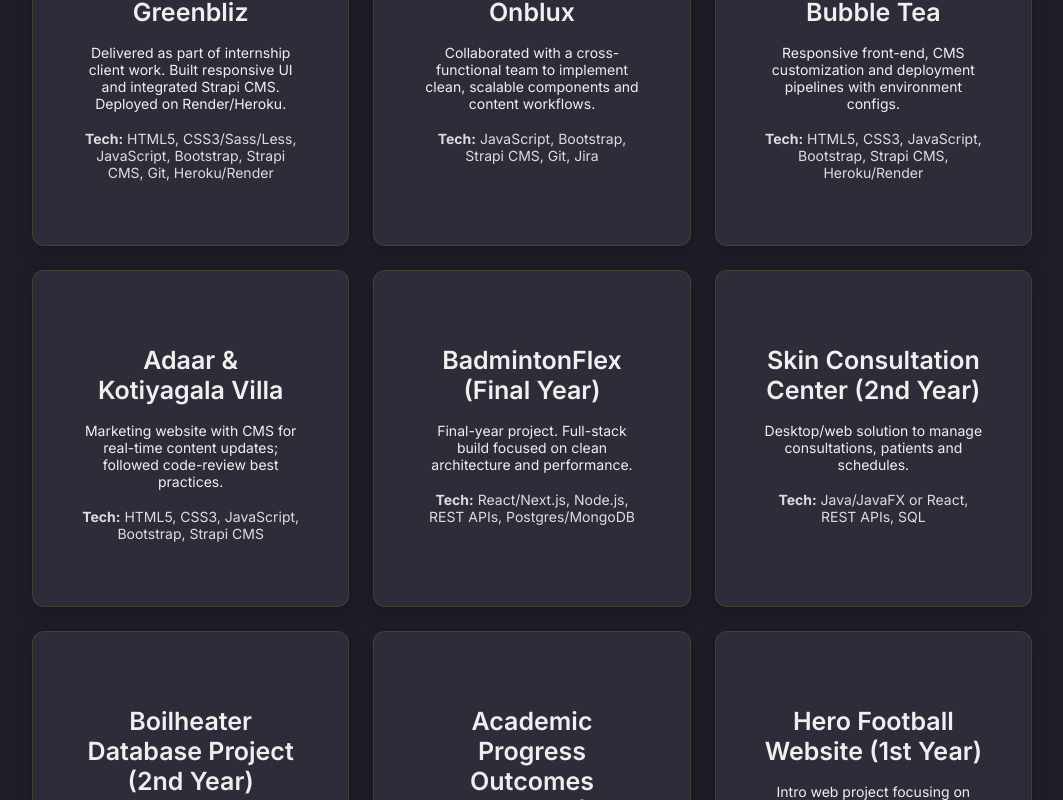
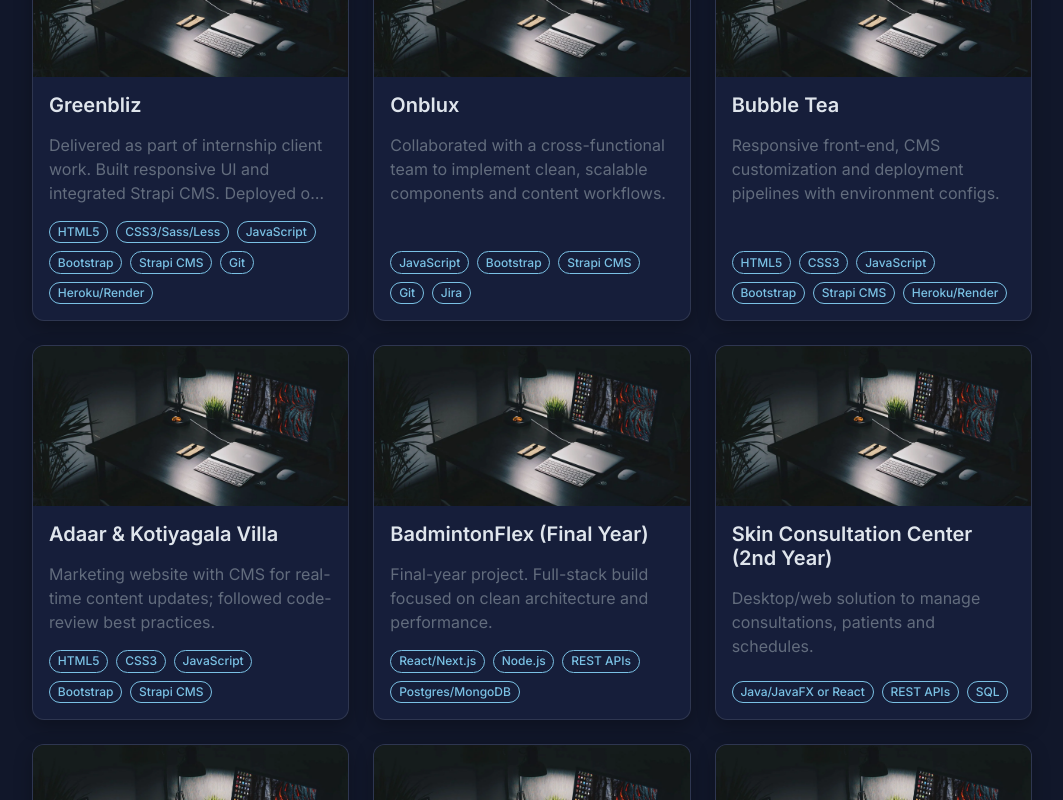
Before and after one commit to SandaruBandara2001/react-portfolio, a React (Vite) app: page / in a window 1280 px wide. Shown: the part 1840-2640 px from the top of the page, without its empty margins (108-1171 px from the left). Built offline with nearby package versions, Linux system fonts and the light colour scheme; no server answers.

Commit message:
css and form

```diff
--- a/package.json
+++ b/package.json
@@ -10,6 +10,12 @@
     "preview": "vite preview"
   },
   "dependencies": {
+    "@emailjs/browser": "^4.4.1",
+    "@emotion/react": "^11.14.0",
+    "@emotion/styled": "^11.14.1",
+    "@mui/material": "^7.3.4",
+    "bootstrap": "^5.3.8",
+    "emailjs-com": "^3.2.0",
     "react": "^19.1.1",
     "react-dom": "^19.1.1",
     "react-icons": "^5.5.0",
--- a/src/App.jsx
+++ b/src/App.jsx
@@ -1,4 +1,5 @@
 import React from 'react';
+import "bootstrap/dist/css/bootstrap.min.css";
 
 // Import Component Files using relative paths
 import Navbar from './components/Navbar.jsx';       // Corrected path
--- a/src/assets/style.css
+++ b/src/assets/style.css
@@ -5,12 +5,32 @@
 
 /* CSS Variables for easy color management */
 :root {
-    --bg-dark: #1E1E28;
+    --bg-dark: #11172a;
     --bg-card: #2D2D3A;
     --text-light: #F0F0F0;
     --text-gray: #A0A0A0;
-    --accent-gold: #FFB400;
+    --accent-gold: #7ac1e4;
 }
+
+/* Remove underline from all links, everywhere */
+a,
+a:link,
+a:visited,
+a:hover,
+a:active {
+  text-decoration: none !important;
+}
+
+/* Keep your brand color (optional) */
+a { color: var(--accent); }
+a:hover { opacity: .85; }
+
+/* Accessibility: still show a focus indicator for keyboard users */
+a:focus-visible {
+  outline: 2px dashed var(--accent);
+  outline-offset: 2px;
+}
+
 
 * {
     margin: 0;
@@ -110,6 +130,7 @@
     color: var(--text-light);
     font-size: 35px;
     font-weight: 700;
+    text-decoration: none;
 }
 .navbar .logo a span {
     color: var(--accent-gold);
@@ -367,9 +388,10 @@
 
 /* Skills Section Styling */
 .skills {
-    background: #fff; /* White section for contrast */
-    color: #333;
+    background: var(--bg-dark); /* White section for contrast */
+    color: var(--text-light);
 }
+
 .skills .skills-content .column {
     width: calc(50% - 30px);
 }
@@ -377,26 +399,34 @@
     font-size: 20px;
     font-weight: 600;
     margin-bottom: 10px;
-    color: #111;
+    color: var(--text-light);
 }
 .skills .skills-content .left p {
     text-align: justify;
 }
 .skills .skills-content .left a {
-    display: inline-block;
-    background: var(--bg-dark);
-    color: var(--text-light);
-    font-size: 18px;
-    font-weight: 500;
-    padding: 8px 16px;
-    margin-top: 20px;
-    border-radius: 6px;
-    border: 2px solid var(--bg-dark);
-    transition: all 0.3s ease;
+  display: flex;                    /* center text inside */
+  align-items: center;              /* vertical center */
+  justify-content: center;          /* horizontal center */
+  text-align: center;               /* multi-line safety */
+  text-decoration: none;            /* no underline */
+
+  height: 45px;
+  width: 160px;                     /* fixed button width */              /* center the button in the column */
+
+  font-size: 18px;
+  font-weight: 500;
+  border-radius: 6px;
+  cursor: pointer;
+  border: 2px solid var(--accent-gold);
+
+  color: var(--text-light);
+  background: var(--accent-gold);        /* was --accent-gold */
+  transition: all 0.3s ease;
 }
 .skills .skills-content .left a:hover {
-    color: var(--bg-dark);
-    background: none;
+  color: var(--accent-gold);
+  background: none;
 }
 .skills .skills-content .right .bars {
     margin-bottom: 15px;
@@ -410,7 +440,7 @@
 .skills .skills-content .right span {
     font-weight: 500;
     font-size: 18px;
-    color: #333;
+    color: #ffffff;
 }
 .skills .skills-content .right .line {
     height: 5px;
@@ -425,7 +455,7 @@
     height: 100%;
     left: 0;
     top: 0;
-    background: var(--accent-gold);
+    background: rgb(70, 115, 229);
     border-radius: 2px;
 }
 .skills-content .right .html::before{ width: 90%; }
@@ -447,7 +477,7 @@
   background: var(--bg-card);
   border-radius: 16px;
   /* keep a constant border width so nothing jumps on hover */
-  border: 2px solid rgba(255, 180, 0, 0.12);
+  /*border: 2px solid rgba(255, 180, 0, 0.12);8*/
   transition: transform .25s ease, box-shadow .25s ease, border-color .25s ease, background .25s ease;
   box-shadow: 0 6px 18px rgba(0,0,0,.25);
 }
@@ -468,7 +498,7 @@
   width: 148px; height: 148px;
   object-fit: cover;
   border-radius: 50%;
-  border: 2px solid rgba(255, 180, 0, 0.7); /* thinner ring */
+  border: 2px solid rgba(0, 174, 255, 0.7); /* thinner ring */
   background: #111;
   transition: transform .25s ease, box-shadow .25s ease, border-color .25s ease;
 }
@@ -485,7 +515,7 @@
 /* Hover: subtle lift + glow; no border-thickness change */
 .teams .card:hover{
   transform: translateY(-6px);
-  border-color: rgba(255, 180, 0, 0.6);
+  border-color: var(--accent-gold);
   box-shadow:
     0 10px 26px rgba(0,0,0,.35),
     0 0 0 0 rgba(255, 180, 0, 0); /* keep layout stable */
@@ -495,7 +525,7 @@
 .teams .card:hover .social-img{
   transform: scale(1.02);
   border-color: var(--accent-gold);
-  box-shadow: 0 0 24px rgba(255, 180, 0, 0.25);
+  box-shadow: 0 0 24px rgba(59, 154, 226, 0.25);
 }
 
 /* Dots & arrows tone down a bit on dark */
@@ -549,8 +579,8 @@
 
 /* Contact Section Styling */
 .contact {
-    background: #fff;
-    color: #333;
+    background:var(--bg-dark);
+    color: var(--text-light);
 }
 .contact .contact-content .column {
     width: calc(50% - 30px);
@@ -559,7 +589,7 @@
     font-size: 20px;
     font-weight: 600;
     margin-bottom: 10px;
-    color: #111;
+    color:var(--text-light);
 }
 .contact .contact-content .row {
     display: flex;
@@ -611,7 +641,7 @@
   resize: none;
 }
 .right form .button-area button {
-  color: var(--bg-dark);
+  color: var(--text-light);
   display: block;
   width: 160px!important;
   height: 45px;
--- a/src/components/About.jsx
+++ b/src/components/About.jsx
@@ -29,7 +29,7 @@
               />
             </div>
             <p>I’m Sandaru Bandara 21 years old, a software engineering undergraduate student in university of westminster. As an undergraduate, I am an energetic and passionate individual who approaches tasks and situations with a mature and responsible mindset. I consistently strive for excellence and aim to achieve the highest standards in everything I undertake. I am experienced in working in challenging and fast-paced environments, effectively managing multiple projects and priorities simultaneously.</p>
-            <a href="https://drive.google.com/file/d/1JXwaaz7yZ6LZasPxApiLQZJ2hLyCDwIH/view?usp=sharing" target="_blank" rel="noopener noreferrer">Download CV</a>
+            <a href="https://drive.google.com/file/d/1Zb4H-07vy0bkUa3ZtK1OBCO999-xKEKd/view?usp=sharing" target="_blank" rel="noopener noreferrer">Download CV</a>
           </div>
         </div>
       </div>
--- a/src/components/Contact.jsx
+++ b/src/components/Contact.jsx
@@ -1,14 +1,88 @@
-import React from 'react';
+// src/components/Contact.jsx
+import React, { useEffect, useState } from "react";
+import emailjs from "@emailjs/browser";
 
-const Contact = () => {
+export default function Contact() {
+  // form state matches your EmailJS template fields
+  const [form, setForm] = useState({
+    name: "",
+    email: "",
+    title: "",
+    message: "",
+    _gotcha: "", // honeypot (hidden)
+  });
+
+  const [status, setStatus] = useState({ sending: false, ok: null, msg: "" });
+
+  // env (Vite exposes only VITE_* vars)
+  const SERVICE_ID  = (import.meta.env.VITE_EMAILJS_SERVICE_ID || "").trim();
+  const TEMPLATE_ID = (import.meta.env.VITE_EMAILJS_TEMPLATE_ID || "").trim();
+  const PUBLIC_KEY  = (import.meta.env.VITE_EMAILJS_PUBLIC_KEY  || "").trim();
+
+  // init EmailJS once
+  useEffect(() => {
+    if (PUBLIC_KEY) emailjs.init(PUBLIC_KEY);
+  }, [PUBLIC_KEY]);
+
+  const onChange = (k) => (e) => setForm((f) => ({ ...f, [k]: e.target.value }));
+
+  const handleSubmit = async (e) => {
+    e.preventDefault();
+
+    // bot trap
+    if (form._gotcha) return;
+
+    if (!SERVICE_ID || !TEMPLATE_ID || !PUBLIC_KEY) {
+      setStatus({
+        sending: false,
+        ok: false,
+        msg: "Email service not configured. Check .env.local (service, template, public key) and restart.",
+      });
+      return;
+    }
+
+    setStatus({ sending: true, ok: null, msg: "" });
+
+    try {
+      const params = {
+        name: form.name,
+        email: form.email,
+        title: form.title,            // maps to {{title}} used in Subject: "Contact Us: {{title}}"
+        message: form.message,
+        time: new Date().toLocaleString(), // optional: you show {{time}} in template body
+      };
+
+      const res = await emailjs.send(SERVICE_ID, TEMPLATE_ID, params);
+
+      if (res.status === 200) {
+        setStatus({ sending: false, ok: true, msg: "Message sent! I’ll get back to you soon." });
+        setForm({ name: "", email: "", title: "", message: "", _gotcha: "" });
+      } else {
+        setStatus({ sending: false, ok: false, msg: "Failed to send. Please try again." });
+      }
+    } catch (err) {
+      setStatus({
+        sending: false,
+        ok: false,
+        msg: err?.text || err?.message || "Network error. Please try again.",
+      });
+    }
+  };
+
   return (
     <section className="contact" id="contact">
       <div className="max-width">
-        <h2 className="title">Contact me</h2>
+        <h2 className="title titel-1">Contact me</h2>
+
         <div className="contact-content">
+          {/* Left column (static contact info) */}
           <div className="column left">
             <div className="text">Get in Touch</div>
-            <p>If you have any questions or would like to discuss a project, feel free to reach out. I'm always open to new opportunities and collaborations.</p>
+            <p>
+              If you have any questions or would like to discuss a project, feel free to reach out.
+              I'm always open to new opportunities and collaborations.
+            </p>
+
             <div className="icons">
               <div className="row">
                 <i className="fas fa-user"></i>
@@ -25,33 +99,99 @@
                 </div>
               </div>
               <div className="row">
-                <i className="fas fa-envelope"></i>
+                <i className="fas fa-envelope" aria-hidden="true"></i>
                 <div className="info">
                   <div className="head">Email</div>
-                  <div className="sub-title">sandarubandara123@gmail.com</div>
+                  <a href="mailto:sandarujbandara@gmail.com"
+                    className="sub-title"
+                    aria-label="Email sandarujbandara@gmail.com">
+                    sandarujbandara@gmail.com
+                  </a>
                 </div>
               </div>
+
             </div>
           </div>
+
+          {/* Right column (form) */}
           <div className="column right">
             <div className="text">Message me</div>
-            <form action="#">
+
+            <form onSubmit={handleSubmit} noValidate>
+              {/* Honeypot */}
+              <input
+                type="text"
+                name="_gotcha"
+                value={form._gotcha}
+                onChange={onChange("_gotcha")}
+                style={{ display: "none" }}
+                tabIndex={-1}
+                autoComplete="off"
+              />
+
               <div className="fields">
                 <div className="field name">
-                  <input type="text" placeholder="Name" required />
+                  <input
+                    name="name"
+                    type="text"
+                    placeholder="Name"
+                    value={form.name}
+                    onChange={onChange("name")}
+                    required
+                  />
                 </div>
                 <div className="field email">
-                  <input type="email" placeholder="Email" required />
+                  <input
+                    name="email"
+                    type="email"
+                    placeholder="Email"
+                    value={form.email}
+                    onChange={onChange("email")}
+                    required
+                  />
                 </div>
               </div>
+
               <div className="field">
-                <input type="text" placeholder="Subject" required />
+                <input
+                  name="title"
+                  type="text"
+                  placeholder="Subject"
+                  value={form.title}
+                  onChange={onChange("title")}
+                  required
+                />
               </div>
+
               <div className="field textarea">
-                <textarea cols="30" rows="10" placeholder="Message.." required></textarea>
+                <textarea
+                  name="message"
+                  rows="8"
+                  placeholder="Message.."
+                  value={form.message}
+                  onChange={onChange("message")}
+                  required
+                />
               </div>
+
+              {/* status */}
+              {status.msg && (
+                <p
+                  role="status"
+                  style={{
+                    marginTop: 10,
+                    fontSize: 14,
+                    color: status.ok ? "var(--accent)" : "#ff6b6b",
+                  }}
+                >
+                  {status.msg}
+                </p>
+              )}
+
               <div className="button-area">
-                <button type="submit">Send message</button>
+                <button type="submit" disabled={status.sending}>
+                  {status.sending ? "Sending..." : "Send message"}
+                </button>
               </div>
             </form>
           </div>
@@ -59,6 +199,4 @@
       </div>
     </section>
   );
-};
-
-export default Contact;
+}
--- a/src/components/Footer.jsx
+++ b/src/components/Footer.jsx
@@ -3,7 +3,7 @@
 const Footer = () => {
   return (
     <footer>
-      <span>Created By <a href="https://instagram.com/zandaru._?igshid=MzRlODBiNWFlZA==" target="_blank" rel="noopener noreferrer">Sandaru</a> | <span className="far fa-copyright"></span> 2024 All rights reserved.</span>
+      <span>Created By <a href="https://www.linkedin.com/in/sandaru-bandara-5ab147220/" target="_blank" rel="noopener noreferrer">Sandaru</a> | <span className="far fa-copyright"></span> 2025 All rights reserved.</span>
     </footer>
   );
 };
--- a/src/components/Projects.jsx
+++ b/src/components/Projects.jsx
@@ -1,39 +1,153 @@
+// src/components/Projects.jsx
 import React from "react";
+import {
+  Box,
+  Grid,
+  Card,
+  CardActionArea,
+  CardContent,
+  CardMedia,
+  Typography,
+  Chip,
+  Stack,
+} from "@mui/material";
 
 const projects = [
-  { title: "Greenbliz", desc: "Delivered as part of internship client work. Built responsive UI and integrated Strapi CMS. Deployed on Render/Heroku.", tech: ["HTML5","CSS3/Sass/Less","JavaScript","Bootstrap","Strapi CMS","Git","Heroku/Render"] },
-  { title: "Onblux", desc: "Collaborated with a cross-functional team to implement clean, scalable components and content workflows.", tech: ["JavaScript","Bootstrap","Strapi CMS","Git","Jira"] },
-  { title: "Bubble Tea", desc: "Responsive front-end, CMS customization and deployment pipelines with environment configs.", tech: ["HTML5","CSS3","JavaScript","Bootstrap","Strapi CMS","Heroku/Render"] },
-  { title: "Adaar & Kotiyagala Villa", desc: "Marketing website with CMS for real-time content updates; followed code-review best practices.", tech: ["HTML5","CSS3","JavaScript","Bootstrap","Strapi CMS"] },
-  { title: "BadmintonFlex (Final Year)", desc: "Final-year project. Full-stack build focused on clean architecture and performance.", tech: ["React/Next.js","Node.js","REST APIs","Postgres/MongoDB"] },
-  { title: "Skin Consultation Center (2nd Year)", desc: "Desktop/web solution to manage consultations, patients and schedules.", tech: ["Java/JavaFX or React","REST APIs","SQL"] },
-  { title: "Boilheater Database Project (2nd Year)", desc: "Designed schema, relationships, ERDs and queries for a boiler/heater domain.", tech: ["MySQL"] },
-  { title: "Academic Progress Outcomes Prediction (1st Year)", desc: "Early ML-style exercise predicting outcomes from student features.", tech: ["Python"] },
-  { title: "Hero Football Website (1st Year)", desc: "Intro web project focusing on layout, responsiveness and content structure.", tech: ["HTML","CSS","JavaScript"] },
+  { title: "Greenbliz",
+    desc: "Delivered as part of internship client work. Built responsive UI and integrated Strapi CMS. Deployed on Render/Heroku.",
+    tech: ["HTML5","CSS3/Sass/Less","JavaScript","Bootstrap","Strapi CMS","Git","Heroku/Render"],
+    img: "src/assets/images/projects/banner.jpg" },
+  { title: "Onblux",
+    desc: "Collaborated with a cross-functional team to implement clean, scalable components and content workflows.",
+    tech: ["JavaScript","Bootstrap","Strapi CMS","Git","Jira"],
+    img: "src/assets/images/projects/banner.jpg" },
+  { title: "Bubble Tea",
+    desc: "Responsive front-end, CMS customization and deployment pipelines with environment configs.",
+    tech: ["HTML5","CSS3","JavaScript","Bootstrap","Strapi CMS","Heroku/Render"],
+    img: "src/assets/images/projects/banner.jpg" },
+  { title: "Adaar & Kotiyagala Villa",
+    desc: "Marketing website with CMS for real-time content updates; followed code-review best practices.",
+    tech: ["HTML5","CSS3","JavaScript","Bootstrap","Strapi CMS"],
+    img: "src/assets/images/projects/banner.jpg" },
+  { title: "BadmintonFlex (Final Year)",
+    desc: "Final-year project. Full-stack build focused on clean architecture and performance.",
+    tech: ["React/Next.js","Node.js","REST APIs","Postgres/MongoDB"],
+    img: "src/assets/images/projects/banner.jpg" },
+  { title: "Skin Consultation Center (2nd Year)",
+    desc: "Desktop/web solution to manage consultations, patients and schedules.",
+    tech: ["Java/JavaFX or React","REST APIs","SQL"],
+    img: "src/assets/images/projects/banner.jpg" },
+  { title: "Boilheater Database Project (2nd Year)",
+    desc: "Designed schema, relationships, ERDs and queries for a boiler/heater domain.",
+    tech: ["MySQL"],
+    img: "src/assets/images/projects/banner.jpg" },
+  { title: "Academic Progress Outcomes Prediction (1st Year)",
+    desc: "Early ML-style exercise predicting outcomes from student features.",
+    tech: ["Python"],
+    img: "src/assets/images/projects/banner.jpg" },
+  { title: "Hero Football Website (1st Year)",
+    desc: "Intro web project focusing on layout, responsiveness and content structure.",
+    tech: ["HTML","CSS","JavaScript"],
+    img: "src/assets/images/projects/banner.jpg" },
+
+
 ];
+const CARD_HEIGHT = 380;
+const MEDIA_HEIGHT = 160;
+const BG = "#11172a";        // page / section background
+const TEXT = "#626c7d";       // body text
+const TEXT_LIGHT = "#dfe5ec"; // headings
+const ACCENT = "#7ac1e4";     // chips, links, buttons
+const CARD_BG = "#161e3a";    // card background
+const BORDER_SUBTLE = "rgba(223,229,236,0.12)";
+const SHADOW = "0 6px 18px rgba(0,0,0,.25)";
 
 export default function Projects() {
   return (
-    <section className="services" id="services">
+    <section className="services" id="services" style={{ background: BG }}>
       <div className="max-width">
-        <h2 className="title">My Projects</h2>
+        <h2 className="title" style={{ color: TEXT_LIGHT }}>My Projects</h2>
 
-        <div className="serv-content">
+        <div className="row g-4">
           {projects.map((p) => (
-            <div className="card" key={p.title}>
-              <div className="box">
-                <div className="text">{p.title}</div>
-                <p>{p.desc}</p>
-                {p.tech?.length ? (
-                  <p style={{ marginTop: 8, opacity: 0.9 }}>
-                    <strong>Tech:</strong> {p.tech.join(", ")}
+            <div key={p.title} className="col-12 col-sm-6 col-md-4">
+              <div
+                className="card h-100"
+                style={{
+                  height: CARD_HEIGHT,
+                  background: CARD_BG,
+                  border: `1px solid ${BORDER_SUBTLE}`,
+                  boxShadow: SHADOW,
+                  borderRadius: 12,
+                  overflow: "hidden",
+                  color: TEXT_LIGHT,
+                }}
+              >
+                {p.img ? (
+                  <img
+                    src={p.img}
+                    alt={p.title}
+                    style={{ height: MEDIA_HEIGHT, width: "100%", objectFit: "cover" }}
+                  />
+                ) : (
+                  <div style={{ height: MEDIA_HEIGHT, background: "rgba(255,255,255,0.04)" }} />
+                )}
+
+                <div className="card-body d-flex flex-column" style={{ gap: 8, minHeight: 0 }}>
+                  <h5 className="card-title" style={{ color: TEXT_LIGHT, fontWeight: 600 }}>
+                    {p.title}
+                  </h5>
+                  <p
+                    className="card-text mb-2"
+                    style={{
+                      color: TEXT,
+                      flexGrow: 1,
+                      overflow: "hidden",
+                      display: "-webkit-box",
+                      WebkitLineClamp: 3,
+                      WebkitBoxOrient: "vertical",
+                    }}
+                  >
+                    {p.desc}
                   </p>
-                ) : null}
+
+                  {p.tech?.length ? (
+                      <div className="d-flex flex-wrap gap-2">
+                        {p.tech.slice(0, 8).map((t) => (
+                          <span
+                            key={t}
+                            className="badge rounded-pill"
+                            style={{
+                              background: "transparent",
+                              color: ACCENT,
+                              border: `1px solid ${ACCENT}`,
+                              fontWeight: 500,
+                            }}
+                          >
+                            {t}
+                          </span>
+                        ))}
+
+                        {p.tech.length > 8 && (
+                          <span
+                            className="badge rounded-pill"
+                            style={{ background: ACCENT, color: BG, fontWeight: 600 }}
+                            aria-label={`and ${p.tech.length - 8} more`}
+                            title={`+${p.tech.length - 8} more`}
+                          >
+                            +{p.tech.length - 8}
+                          </span>
+                        )}
+                      </div>
+                    ) : null}
+
+                </div>
               </div>
             </div>
           ))}
         </div>
       </div>
     </section>
+
   );
 }
--- a/src/components/Skills.jsx
+++ b/src/components/Skills.jsx
@@ -4,12 +4,12 @@
   return (
     <section className="skills" id="skills">
       <div className="max-width">
-        <h2 className="title">My Skills</h2>
+        <h2 className="title titel-1">My Skills</h2>
         <div className="skills-content">
           <div className="column left">
             <div className="text">My creative skills & experiences.</div>
             <p>I’m a 3rd year Software engineering student. My major study areas are programming, algorithm, software developments and etc. And also, I have got some knowledges about object-oriented programming, software designing and database managing. Throughout the academic period I could improve my problem solving and group working skills through the individual and group projects.</p>
-            <a href="#">Read more</a>
+            <a href="#services">Read more</a>
           </div>
           <div className="column right">
             <div className="bars">
```
Also changed, not shown: src/assets/images/projects/banner.jpg (added), 1 other file (tests, documents, lock files or other folders).
